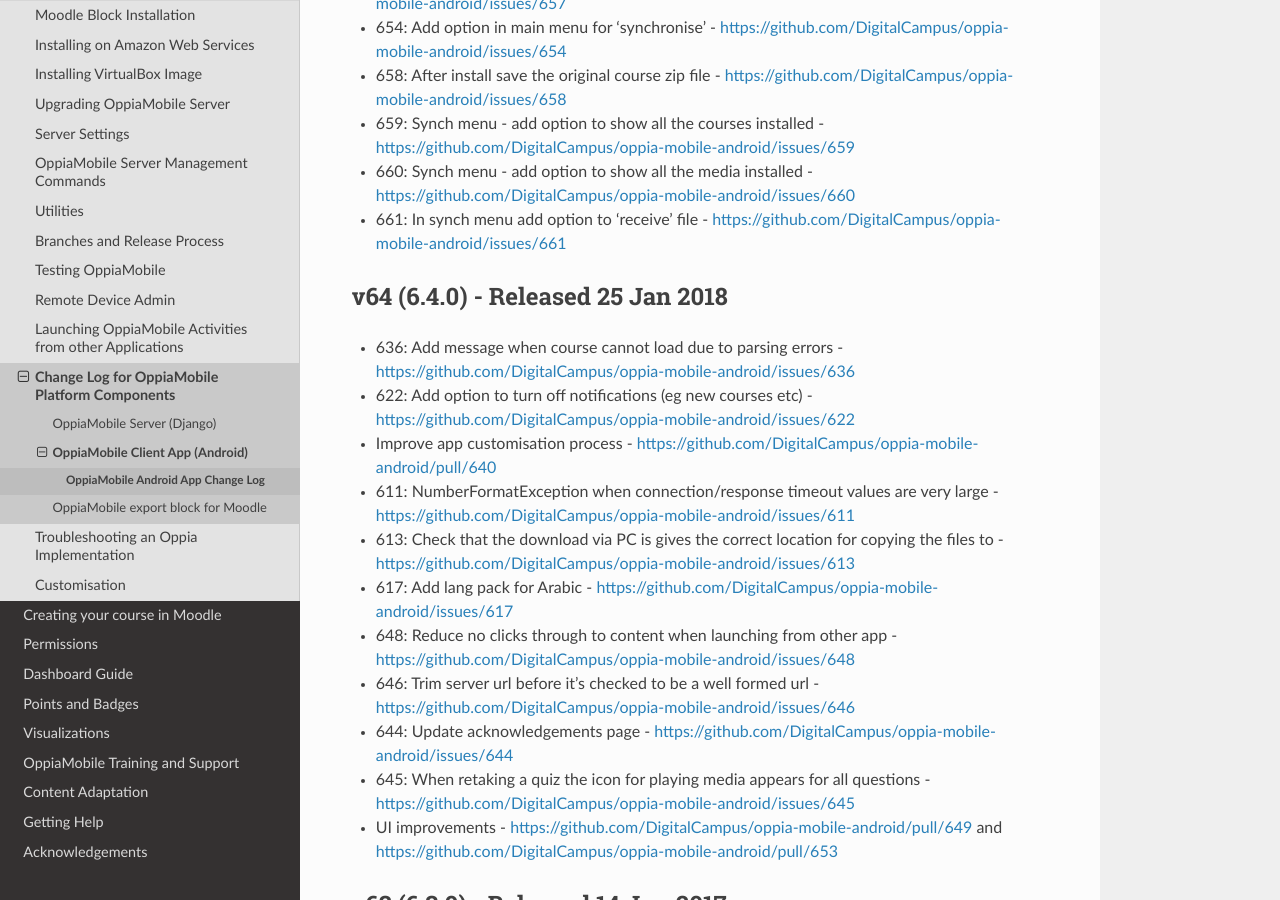
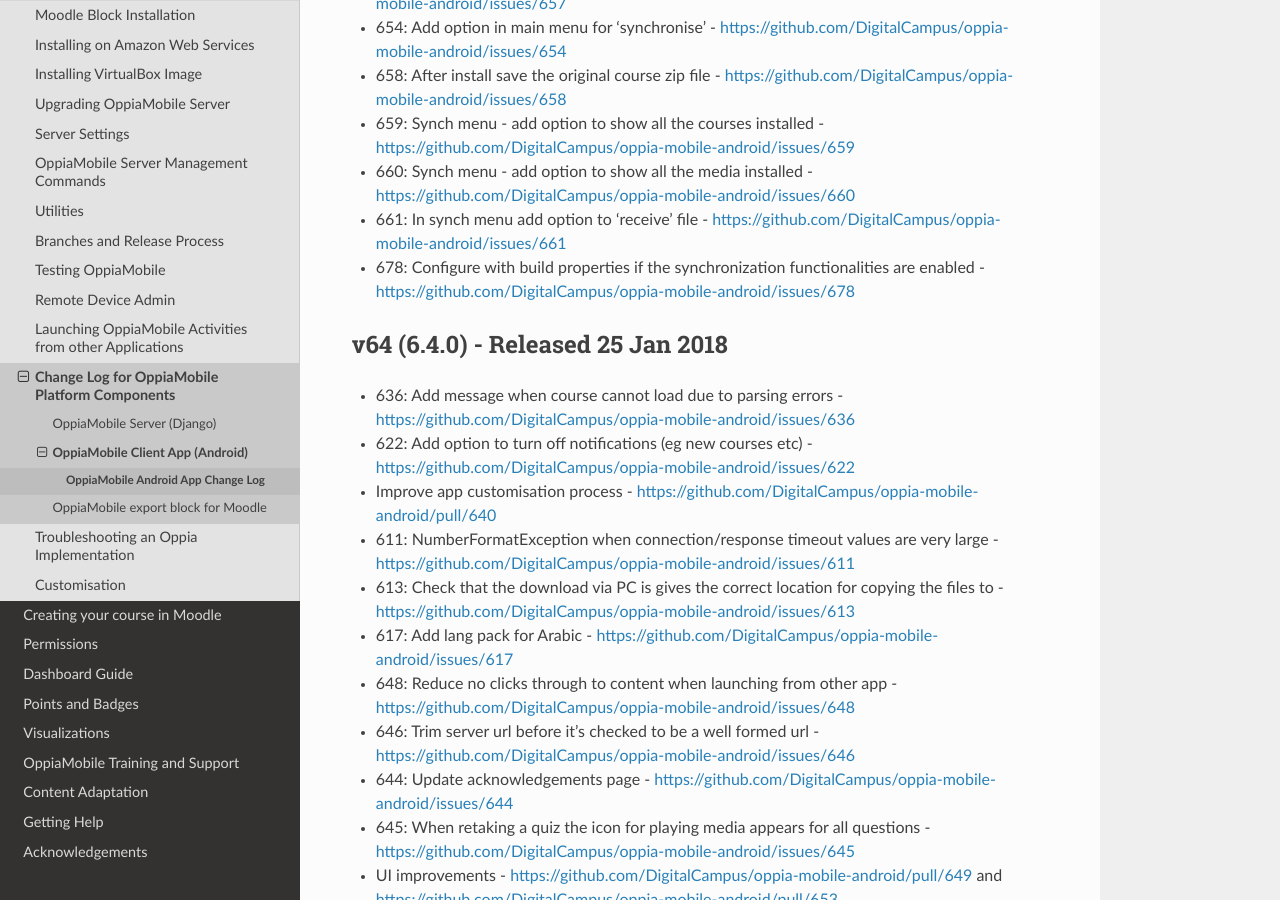
Before and after one commit to DigitalCampus/django-oppia, a Sphinx documentation site: the page built from docs/dev/changelog_android.rst, in a window 1280 px wide and 900 px high, scrolled down 560 px. Built offline with Sphinx 7.4.7 and the Read the Docs theme 2.0.0, drawn with Linux system fonts in a browser that asks for light colours; the version number is read from the project's files by our own code.

Commit message:
update docs

```diff
--- a/docs/dev/changelog_android.rst
+++ b/docs/dev/changelog_android.rst
@@ -19,6 +19,7 @@
 * 659: Synch menu - add option to show all the courses installed - https://github.com/DigitalCampus/oppia-mobile-android/issues/659
 * 660: Synch menu - add option to show all the media installed - https://github.com/DigitalCampus/oppia-mobile-android/issues/660
 * 661: In synch menu add option to 'receive' file - https://github.com/DigitalCampus/oppia-mobile-android/issues/661
+* 678: Configure with build properties if the synchronization functionalities are enabled - https://github.com/DigitalCampus/oppia-mobile-android/issues/678
 
 .. _appv64:
 
```
